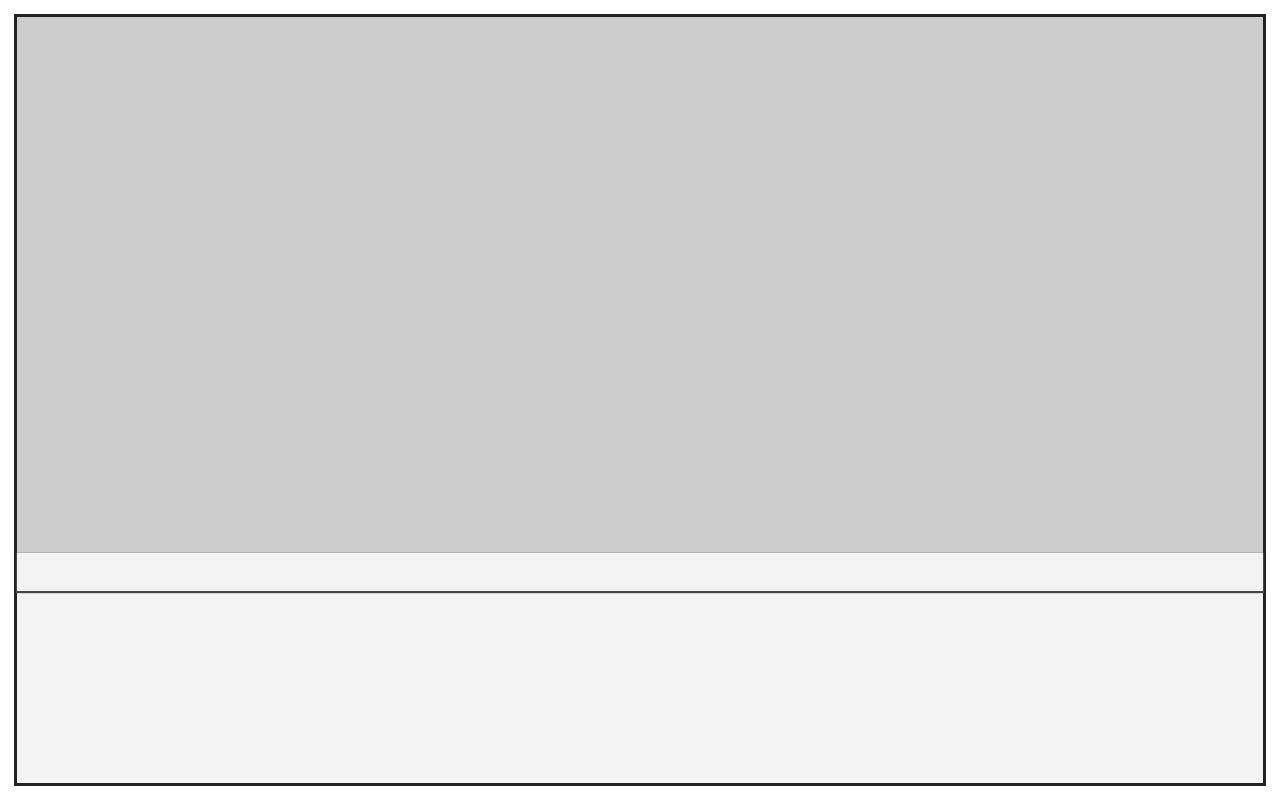
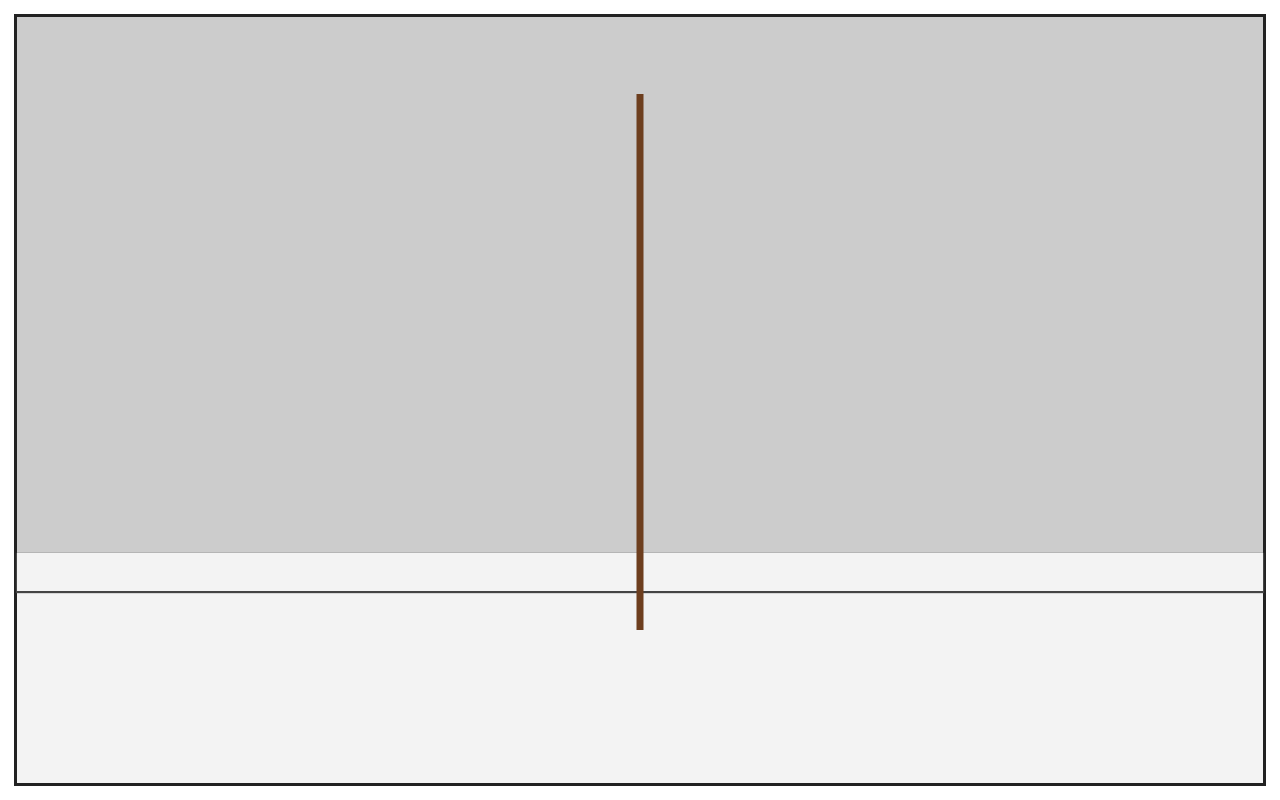
Before and after one commit to szlima/christmas-tree, a plain HTML site: page index.html in a window 1280 px wide. Drawn offline with Linux system fonts and the light colour scheme.

Commit message:
Criação da base da árvore

```diff
--- a/index.html
+++ b/index.html
@@ -8,6 +8,8 @@
 </head>
 <body>
     <main class="room">
+        <div class="tree">
+        </div>
     </main>
 </body>
 </html>
--- a/styles/index.css
+++ b/styles/index.css
@@ -1,3 +1,4 @@
 @import url("reset.css");
 @import url("variables.css");
 @import url("main.css");
+@import url("tree.css");
--- /dev/null
+++ b/styles/tree.css
@@ -0,0 +1,13 @@
+
+.tree{
+    position: absolute;
+    bottom: 20%;
+    left: 50%;
+    transform: translate(-50%);
+
+    width: .5rem;
+    height: 70%;
+    background-color: var(--brown);
+
+    z-index: 1;
+}
--- a/styles/variables.css
+++ b/styles/variables.css
@@ -7,4 +7,6 @@
 
     --black-1: #222;
     --black-2: #444;
+
+    --brown: #6d3e1e;
 }
```
